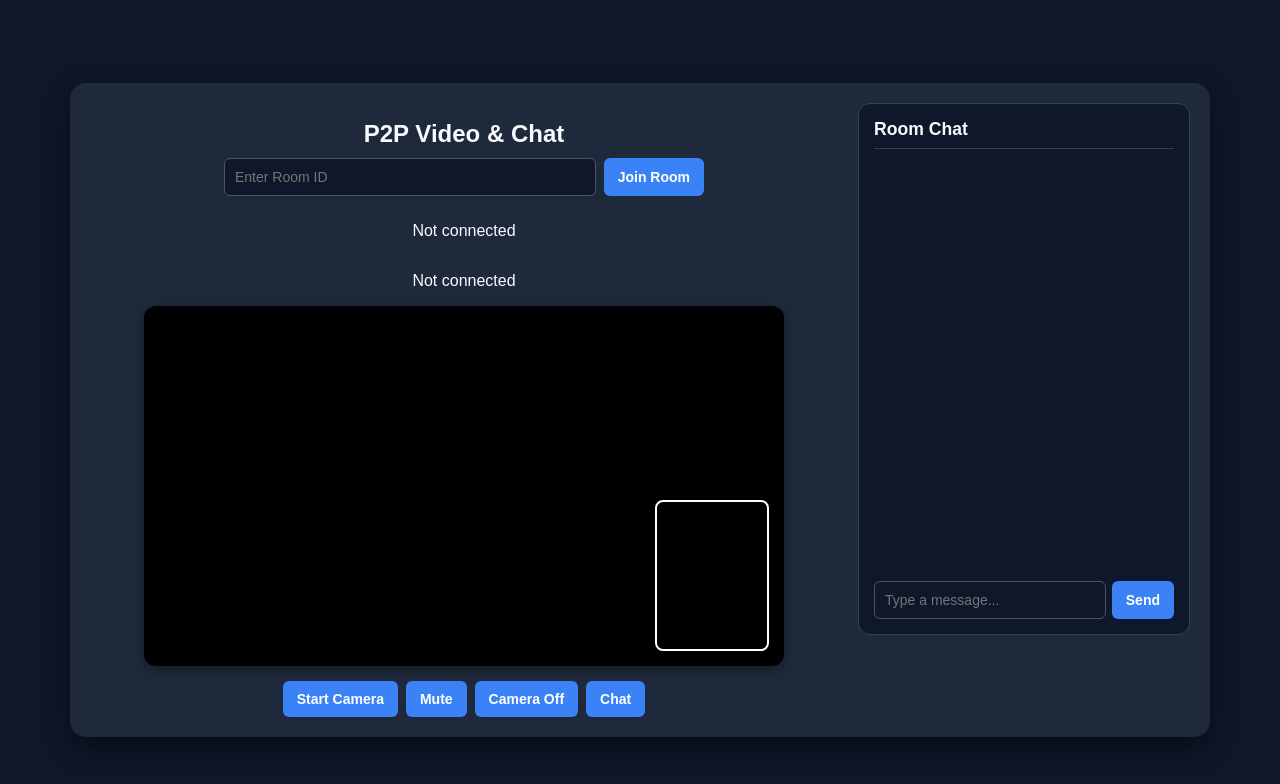
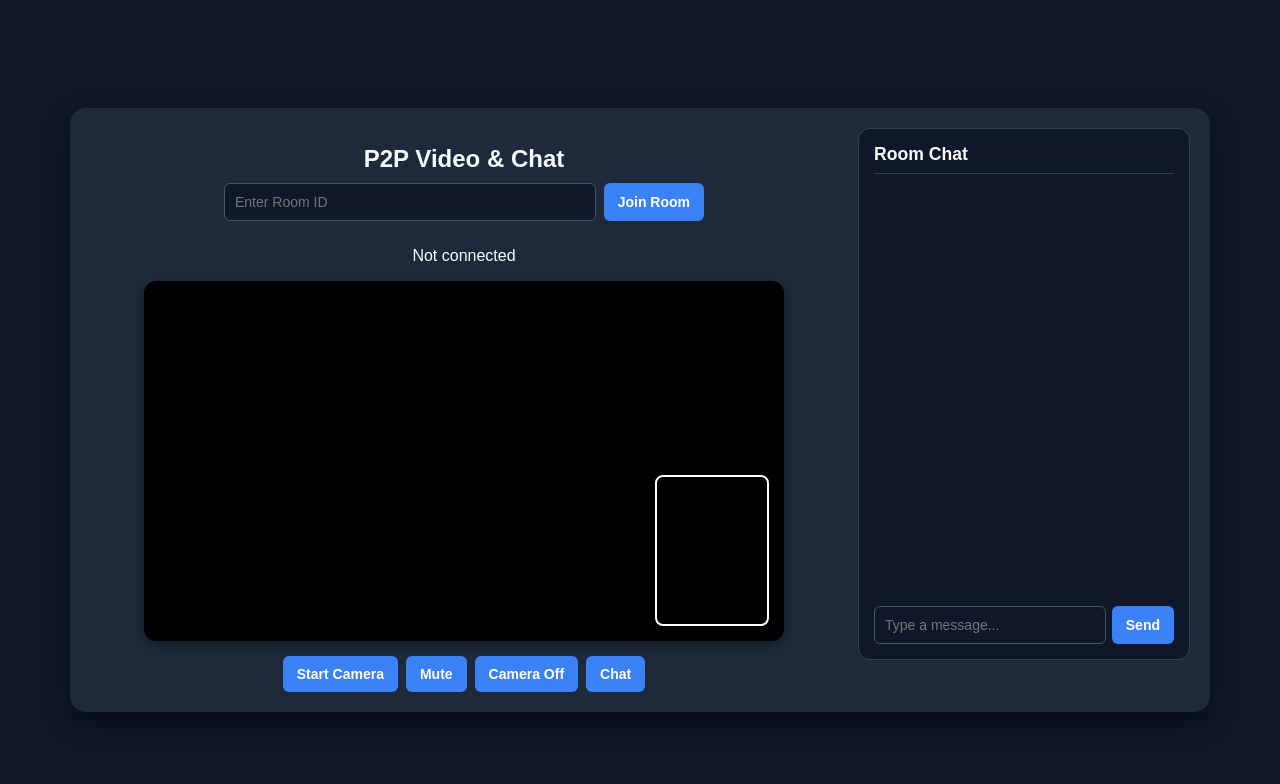
Before and after one commit to mohdarish91055/p2p_communication, a website: page public/index.html in a window 1280 px wide. Drawn offline with nearby package versions, Linux system fonts and the light colour scheme; no server answers.

Commit message:
made change

```diff
--- a/public/index.html
+++ b/public/index.html
@@ -16,7 +16,6 @@
           <button id="joinRoom">Join Room</button>
         </div>
 
-        <p id="status">Not connected</p>
         <p id="status">
           Not connected
           <span
```
